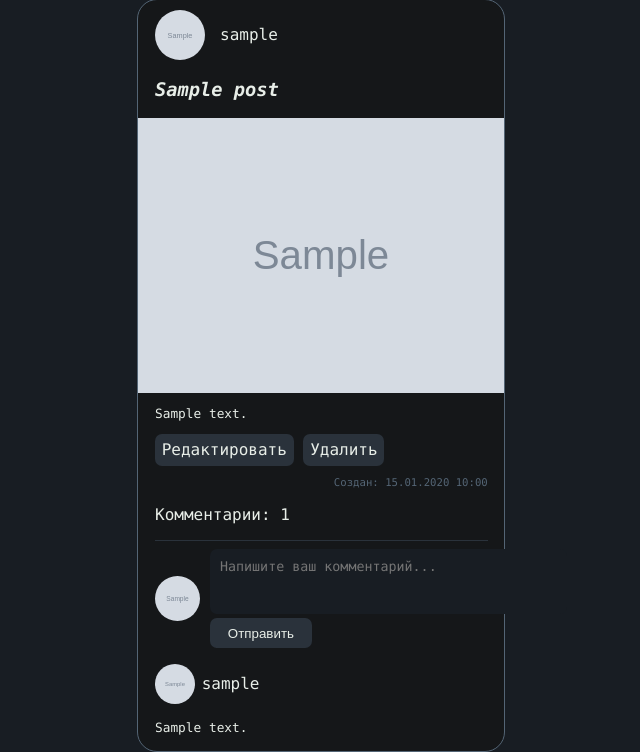
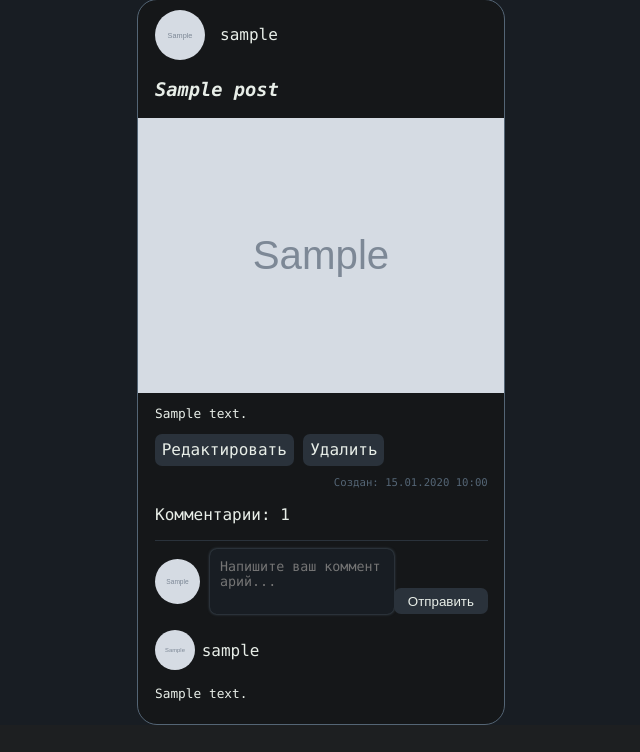
Before and after one commit to EugenySobyanin/blog_academy_study, a Django app: page /posts/1/ in a window 1280 px wide. Shown: the part 77-829 px from the top of the page, without its empty margins (293-933 px from the left). After the commit the page ends 802 px from the top, so only its background shows below. Run offline with Django 3.2, Linux system fonts and the light colour scheme; a user stored in the database is signed in; tables that the repository leaves empty hold one stand-in row (values such as "Sample post"); grey boxes marked "Sample" are stand-in pictures.

Commit message:
Стили.

```diff
--- a/blog/static/css/comments.css
+++ b/blog/static/css/comments.css
@@ -23,12 +23,23 @@
 
 .comment-form-div {
     display: flex;
-    justify-content: flex-start;
+    justify-content: space-around;
     align-items: center;
     column-gap: 10px;
     flex-wrap: nowrap;
     min-width: 0;
     width: 100%;
+}
+
+.avatar-comment-form {
+}
+
+.comment-form {
+    display: flex;
+    justify-content: space-around;
+    align-items: end;
+    flex-wrap: nowrap;
+    height: 100%;
 }
 
 .comment-textarea {
@@ -41,4 +52,9 @@
     min-width: 0; /* Позволяет сжиматься */
     padding: 10px; /* Фиксированные паддинги */
     border: none;
+    word-break: break-all;
 }
+
+.comment-submit {
+    max-height: 40px;
+}
--- a/blog/static/css/form.css
+++ b/blog/static/css/form.css
@@ -20,6 +20,7 @@
 }
 
 .post-textarea,
+.comment-textarea,
 input[type="text"] {
     resize: none;
     box-sizing: border-box;
@@ -36,6 +37,7 @@ input[type="text"] {
 }
 
 .post-textarea:focus,
+.comment-textarea:focus,
 input[type="text"]:focus {
     border: 1px solid var(--main-color);
 }
@@ -43,18 +45,6 @@ input[type="text"]:focus {
 .controls {
     box-sizing: border-box;
 }
-
-
-/* .form-btn-div {
-    height: 20%;
-} */
-
-/* .form-btn {
-    width: 30%;
-    height: 100%;
-} */
-
-
 
 input[type="submit"],
 button[type="submit"] {
--- a/blog/static/css/styles.css
+++ b/blog/static/css/styles.css
@@ -32,7 +32,7 @@ body {
     width: 100%;
     border-radius: 20px;
     word-break: break-all;
-    padding: 3% 5% 1% 5%;
+    padding: 3% 5% 3% 5%;
     font-family: var(--font-family);
     background-color: var(--black);
     border: 1px solid var(--gray);
--- a/blog/templates/posts/detail.html
+++ b/blog/templates/posts/detail.html
@@ -65,10 +65,10 @@
         {% if user.is_authenticated %}
           <div class="comment-form-div">
             <img src="{{ user.avatar.url }}" class="avatar-comment-form">
-            <form method="post" action="{% url 'posts:add_comment' post_id=post.pk %}">
+            <form method="post" class="comment-form" action="{% url 'posts:add_comment' post_id=post.pk %}">
               {% csrf_token %}
               {{ form }}
-              <input type="submit" value="Отправить">
+              <input class="comment-submit" type="submit" value="Отправить">
             </form>
           </div>
         {% endif %}
```
